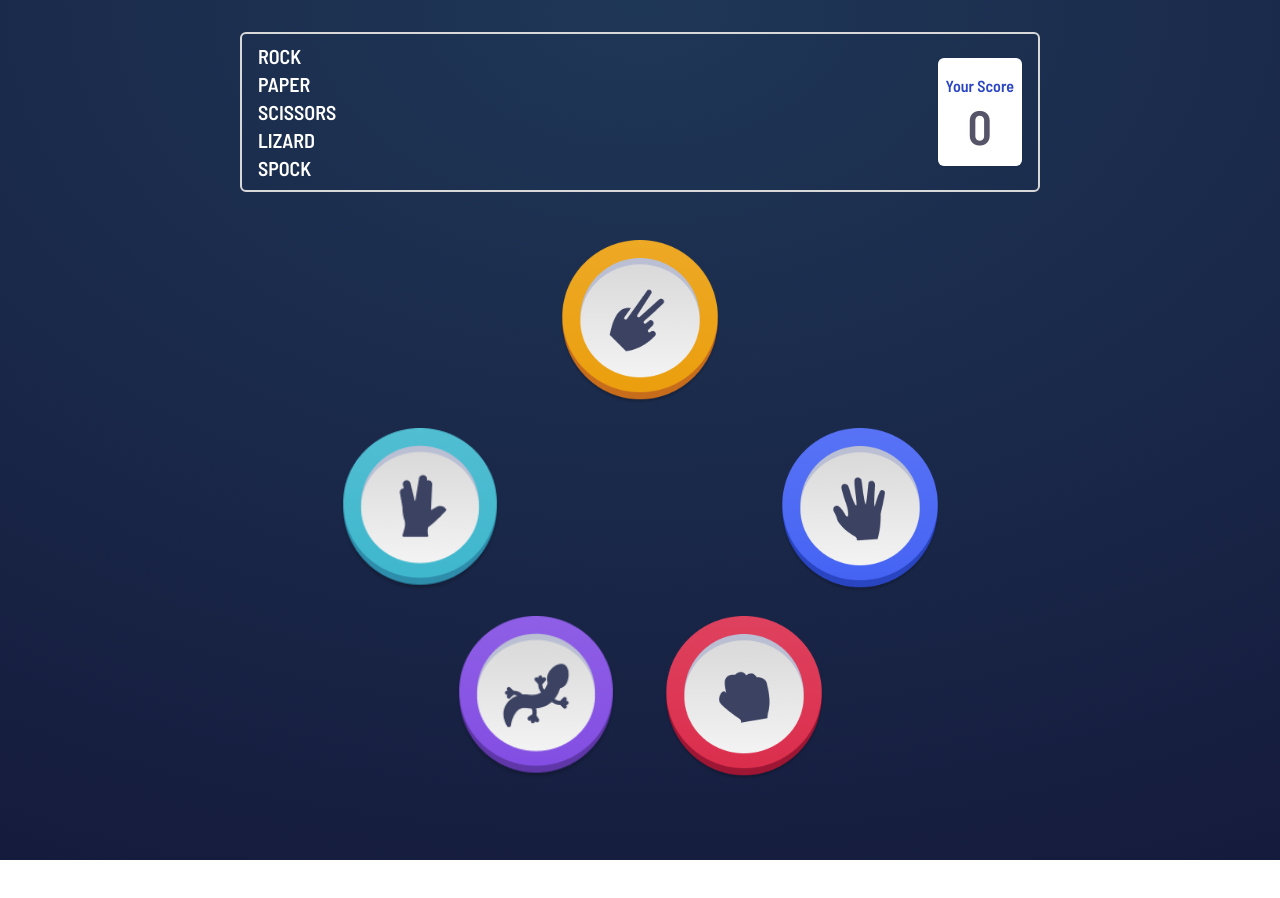
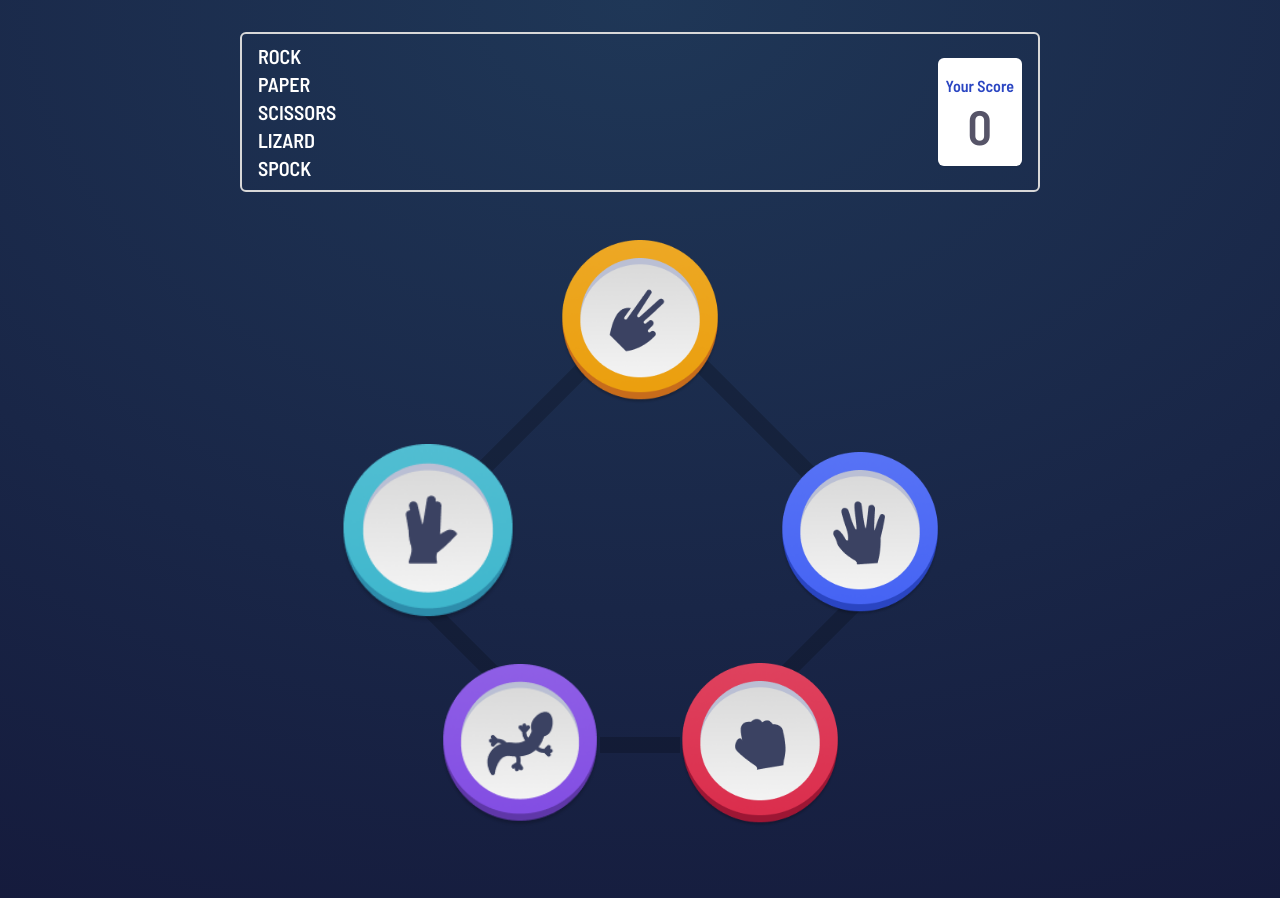
Before and after one commit to Nwachukwu-Uzor/rock-paper-scissor-FEM, a React (Vite) app: page / in a window 1280 px wide. Shown: the top 898 px of the page. Before the commit the page ends 860 px from the top, so only its background shows below. Built offline with nearby package versions, Linux system fonts and the light colour scheme.

Commit message:
adds: hexagonal borders to images

```diff
--- a/src/components/options.tsx
+++ b/src/components/options.tsx
@@ -2,37 +2,50 @@ import React from "react";
 
 export const Options: React.FC = () => {
   return (
-    <article className="max-w-[600px] mx-auto my-6 lg:my-12 flex flex-col gap-4 lg:gap-6">
+    <article className="max-w-[600px] mx-auto my-6 lg:my-12 flex flex-col gap-6 lg:gap-10">
       <div className="flex items-center justify-center">
         <img
           src="/assets/images/scissors.png"
           alt="Scissors"
-          className="w-24 lg:w-40 active:opacity-60 active:scale-105 duration-150 hover:opacity-60 cursor-pointer"
+          className="w-24 lg:w-40 active:opacity-60 active:scale-105 duration-150 hover:opacity-60 cursor-pointer relative z-20"
         />
       </div>
       <div className="flex items-center justify-between">
+        <div className="relative">
           <img
             src="/assets/images/spock.png"
             alt="Spock"
-          className="w-24 lg:w-40 active:opacity-60 active:scale-105 duration-150 hover:opacity-60 cursor-pointer"
+            className="w-24 lg:w-44 active:opacity-60 active:scale-105 duration-150 hover:opacity-60 cursor-pointer relative z-20"
           />
+          <div className="absolute top-0 translate-y-[-50%] right-0 h-48 lg:h-96 w-3 lg:w-4 bg-black/20 rotate-45"></div>
+        </div>
+        <div className="relative">
           <img
             src="/assets/images/paper.png"
             alt="Paper"
-          className="w-24 lg:w-40 active:opacity-60 active:scale-105 duration-150 hover:opacity-60 cursor-pointer"
+            className="w-24 lg:w-40 active:opacity-60 active:scale-105 duration-150 hover:opacity-60 cursor-pointer relative z-20"
           />
+          <div className="absolute top-0 translate-y-[-50%]  h-48 lg:h-80 w-3 lg:w-4 bg-black/20 -rotate-45"></div>
         </div>
-      <div className="flex items-center justify-center gap-4 lg:gap-12">
+      </div>
+      <div className="flex items-center justify-center gap-6 lg:gap-20 relative">
+        <div className="relative">
           <img
             src="/assets/images/lizard.png"
             alt="Lizard"
-          className="w-24 lg:w-40 active:opacity-60 active:scale-105 duration-150 hover:opacity-60 cursor-pointer"
+            className="w-24 lg:w-40 active:opacity-60 active:scale-105 duration-150 hover:opacity-60 cursor-pointer relative z-20"
           />
+          <div className="absolute top-0 translate-y-[-50%] left-[25%] translate-x-[-25%] h-48 w-3 lg:w-4 bg-black/20 -rotate-45"></div>
+        </div>
+        <div className="relative">
           <img
             src="/assets/images/rock.png"
             alt="Rock"
-          className="w-24 lg:w-40 active:opacity-60 active:scale-105 duration-150 hover:opacity-60 cursor-pointer"
+            className="w-24 lg:w-40 active:opacity-60 active:scale-105 duration-150 hover:opacity-60 cursor-pointer relative z-20"
           />
+          <div className="absolute top-0 right-[25%] translate-x-[25%] translate-y-[-50%] h-48 w-3 lg:w-4 bg-black/20 rotate-45"></div>
+        </div>
+        <div className="absolute h-3 lg:h-4 w-20 translate-y-[-50%] bg-black/20 top-[50%] bottom-[50%]"></div>
       </div>
     </article>
   );
```
Lines whose indentation alone changed are shown as unchanged.
